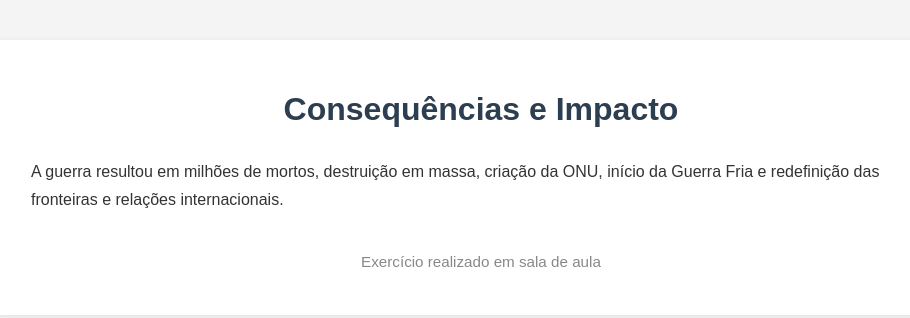
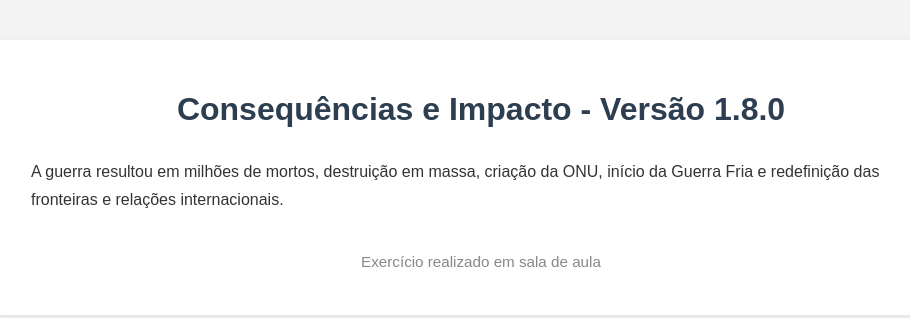
Before and after one commit to MariaClaraKalile/GerenciaDeConfiguracao, a plain HTML site: page index.html in a window 1280 px wide. Shown: the whole page, without its empty margins (159-1069 px from the left). Drawn offline with Linux system fonts and the light colour scheme.

Commit message:
Consequências e impacto

```diff
--- a/index.html
+++ b/index.html
@@ -3,12 +3,12 @@
 <head>
   <meta charset="UTF-8">
   <meta name="viewport" content="width=device-width, initial-scale=1.0">
-  <title>Consequências e Impacto</title>
+  <title>Consequências e Impacto - Versão 1.8.0</title>
   <link rel="stylesheet" type="text/css" href="styles.css"/>
 </head>
 <body>
   <div class="container">
-    <h1>Consequências e Impacto</h1>
+    <h1>Consequências e Impacto - Versão 1.8.0</h1>
     <div class="section">
       <p class="content">
         A guerra resultou em milhões de mortos, destruição em massa, criação da ONU, início da Guerra Fria e redefinição das fronteiras e relações internacionais.
```
Also changed, not shown: 1 other file.
